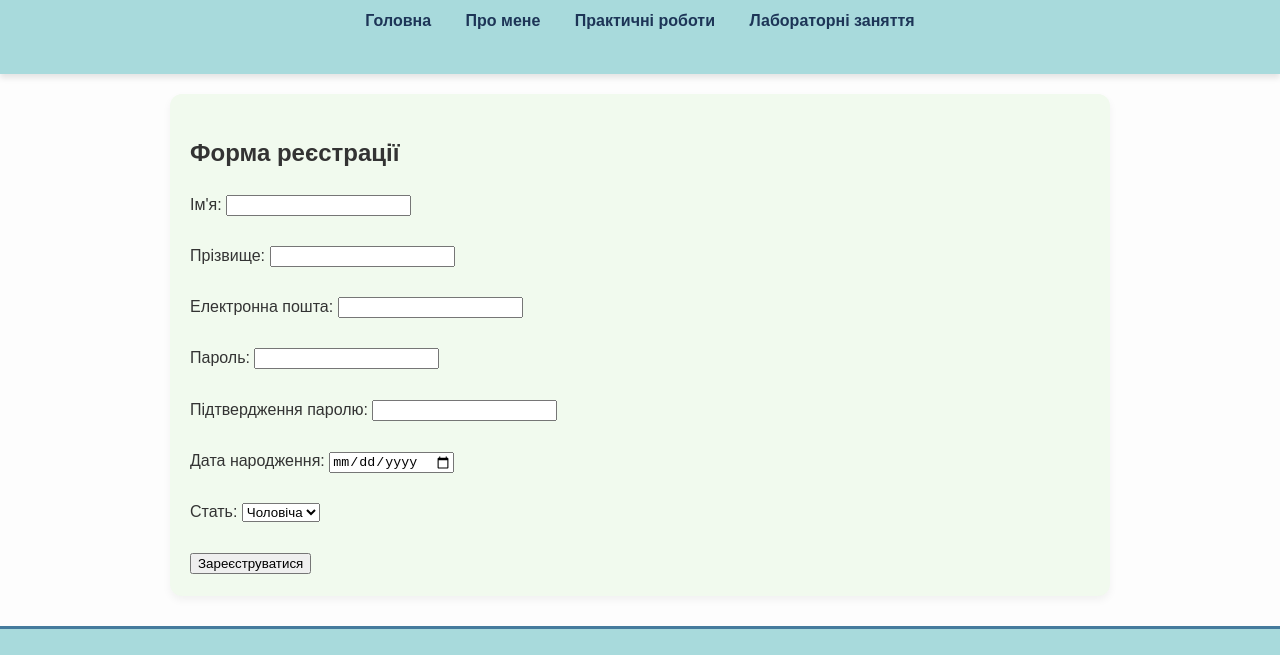
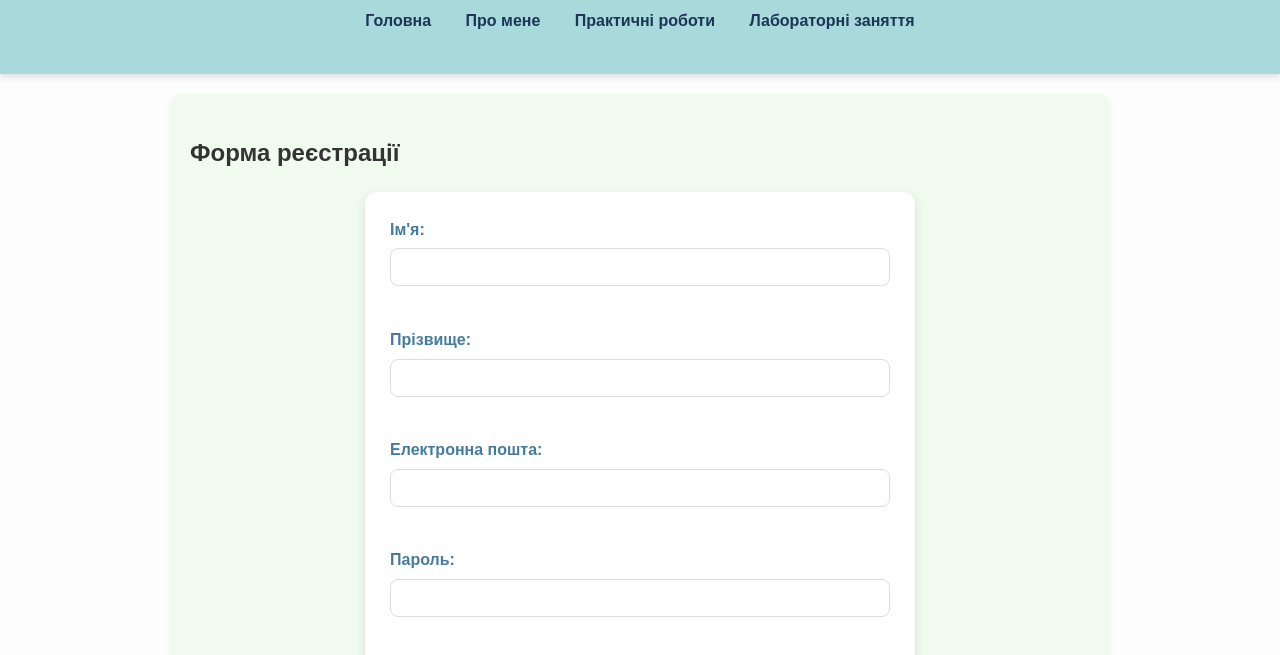
Before and after one commit to AriSnowie97/My-personal-site, a plain HTML site: page lab1.html in a window 1280 px wide. Shown: the part 110-765 px from the top of the page. Drawn offline with Linux system fonts and the light colour scheme; a web font is replaced by a local one.

Commit message:
Update style.css

```diff
--- a/style.css
+++ b/style.css
@@ -51,6 +51,61 @@ section {
   box-shadow: 0 4px 8px rgba(0,0,0,0.05);
 }
 
+/* Форма реєстрації */
+form {
+  max-width: 500px;
+  margin: 0 auto;
+  background: #ffffff; /* білий фон для контрасту */
+  padding: 25px;
+  border-radius: 12px;
+  box-shadow: 0 4px 12px rgba(0,0,0,0.1);
+}
+
+form h2 {
+  text-align: center;
+  color: #1d3557;
+  margin-bottom: 20px;
+}
+
+form label {
+  display: block;
+  margin-bottom: 6px;
+  font-weight: bold;
+  color: #457b9d;
+}
+
+form input[type="text"],
+form input[type="email"],
+form input[type="password"],
+form input[type="date"],
+form select {
+  width: 100%;
+  padding: 10px;
+  margin-bottom: 15px;
+  border: 1px solid #ddd;
+  border-radius: 8px;
+  font-size: 14px;
+  box-sizing: border-box;
+}
+
+form input[type="submit"] {
+  width: 100%;
+  padding: 12px;
+  background-color: #1d3557;
+  color: #fff;
+  border: none;
+  border-radius: 8px;
+  font-size: 16px;
+  font-weight: bold;
+  cursor: pointer;
+  transition: background-color 0.3s ease;
+}
+
+form input[type="submit"]:hover {
+  background-color: #457b9d;
+}
+
+
 /* Таблиця */
 table {
   width: 100%;
```
